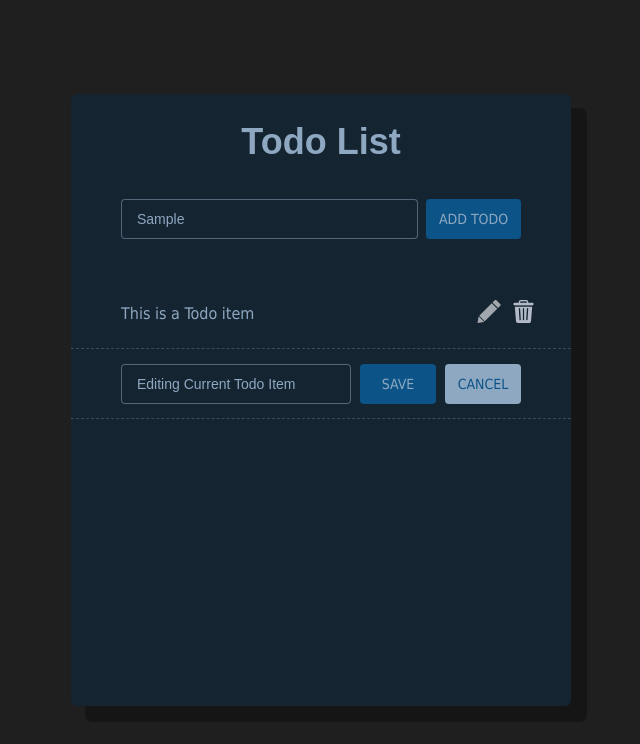
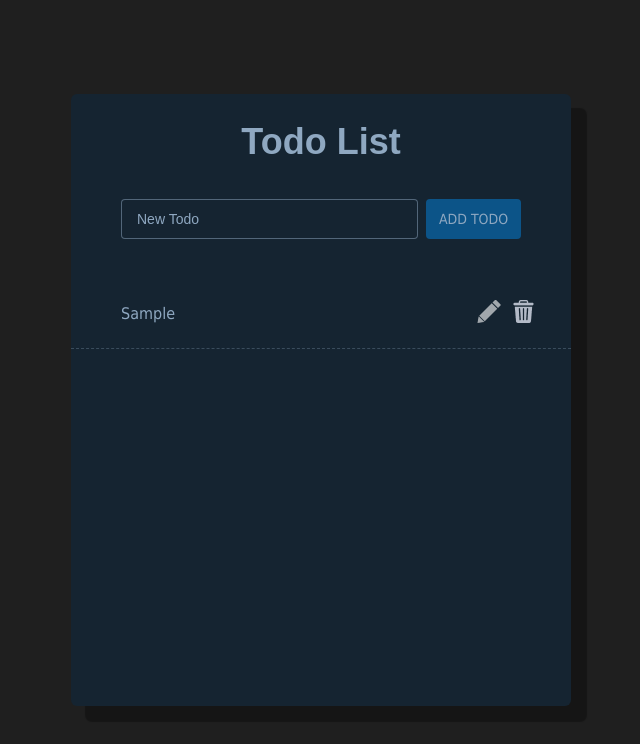
Before and after one commit to abhijithbose1/Todo-App, a React (Vite) app: page / in a window 1280 px wide. Both pictures are taken after typing "Sample" into the empty fields and a click on the button "ADD TODO". Shown: the top 744 px of the page, without its empty margins (319-959 px from the left). Built offline with nearby package versions, Linux system fonts and the light colour scheme.

Commit message:
Todo Element creation in progress

```diff
--- a/src/TodoApp.css
+++ b/src/TodoApp.css
@@ -33,3 +33,8 @@
     border-radius: 6px;
     background: #152431;
 }
+.todo-inner-container{
+    flex: 1;
+    overflow: auto;
+    margin-bottom: 15px;
+}
--- a/src/TodoApp.jsx
+++ b/src/TodoApp.jsx
@@ -1,17 +1,42 @@
-import React from "react";
+import React, { useState } from "react";
 import { AddNewTodo } from "./components/AddNewTodo/AddNewTodo";
 import { EditTodo } from "./components/EditTodo/EditTodo";
 import { TodoElement } from "./components/TodoElement/TodoElement";
 import "./TodoApp.css";
 
 function TodoApp() {
+    const [todoList, setTodoList] = useState("");
+    const [addTodoList, setAddTodoList] = useState([]);
+    const [edit, setEdit] = useState(false);
+
+    const handleChange = (event) => {
+        setTodoList(event.target.value);
+    };
+
+    const addButtonClick = () => {
+        // console.log(todoList);
+        setAddTodoList([...addTodoList, todoList]);
+        setTodoList("");
+    };
+
+    const editButtonClick = () => {
+        setEdit(!edit);
+    };
+
+    // console.log(addTodoList);
     return (
         <div className="app-container">
             <div className="todo-main-container">
                 <h1>Todo List</h1>
-                <AddNewTodo />
-                <TodoElement/>
-                <EditTodo />
+                <AddNewTodo todoList={todoList} handleChange={handleChange} addButtonClick={addButtonClick} />
+                <div className="todo-inner-container">
+                    {addTodoList.map((data) => (
+                        <>
+                            <TodoElement data={data} editButtonClick={editButtonClick} />
+                            {edit && <EditTodo />}
+                        </>
+                    ))}
+                </div>
             </div>
         </div>
     );
--- a/src/components/AddNewTodo/AddNewTodo.css
+++ b/src/components/AddNewTodo/AddNewTodo.css
@@ -11,6 +11,7 @@
     border-radius: 4px;
     font-size: 14px;
     padding-left: 15px;
+    padding-right: 15px;
     font-weight: 500;
     background: #152431;
     border: 1px solid rgba(143, 168, 193, 0.5);
--- a/src/components/AddNewTodo/AddNewTodo.jsx
+++ b/src/components/AddNewTodo/AddNewTodo.jsx
@@ -1,11 +1,11 @@
 import React from "react";
 import "./AddNewTodo.css";
 
-export const AddNewTodo = () => {
+export const AddNewTodo = ({todoList, handleChange, addButtonClick }) => {
     return (
         <div className="add-todo-container">
-            <input type="text" placeholder="New Todo" />
-            <button>ADD TODO</button>
+            <input type="text" placeholder="New Todo" value={todoList} onChange={handleChange} />
+            <button onClick={addButtonClick}>ADD TODO</button>
         </div>
     );
 };
--- a/src/components/TodoElement/TodoElement.css
+++ b/src/components/TodoElement/TodoElement.css
@@ -3,10 +3,17 @@
     align-items: center;
     justify-content: space-between;
     padding-left: 50px;
-    height: 70px;
+    padding-top: 10px;
+    padding-bottom: 10px;
+    min-height: 70px;
     font-family:  Tahoma, Geneva, Verdana, sans-serif;
     padding-right: 36px;
     border-bottom: 1px dashed rgba(143, 168, 193, 0.3);
+}
+.todo-element-container p{
+    width: 300px;
+    word-wrap: break-word;
+    /* overflow: scroll; */
 }
 .buttons-container button{
     background: #152431;
--- a/src/components/TodoElement/TodoElement.jsx
+++ b/src/components/TodoElement/TodoElement.jsx
@@ -1,12 +1,12 @@
 import React from "react";
 import "./TodoElement.css";
 
-export const TodoElement = () => {
+export const TodoElement = ({ data ,editButtonClick}) => {
     return (
         <div className="todo-element-container">
-            <p>This is a Todo item</p>
+            <p>{data}</p>
             <div className="buttons-container">
-                <button className="edit-todo-button">
+                <button className="edit-todo-button" onClick={editButtonClick}>
                     <img src="/assets/editbutton.png" alt="" />
                 </button>
                 <button className="delete-todo-button">
```
